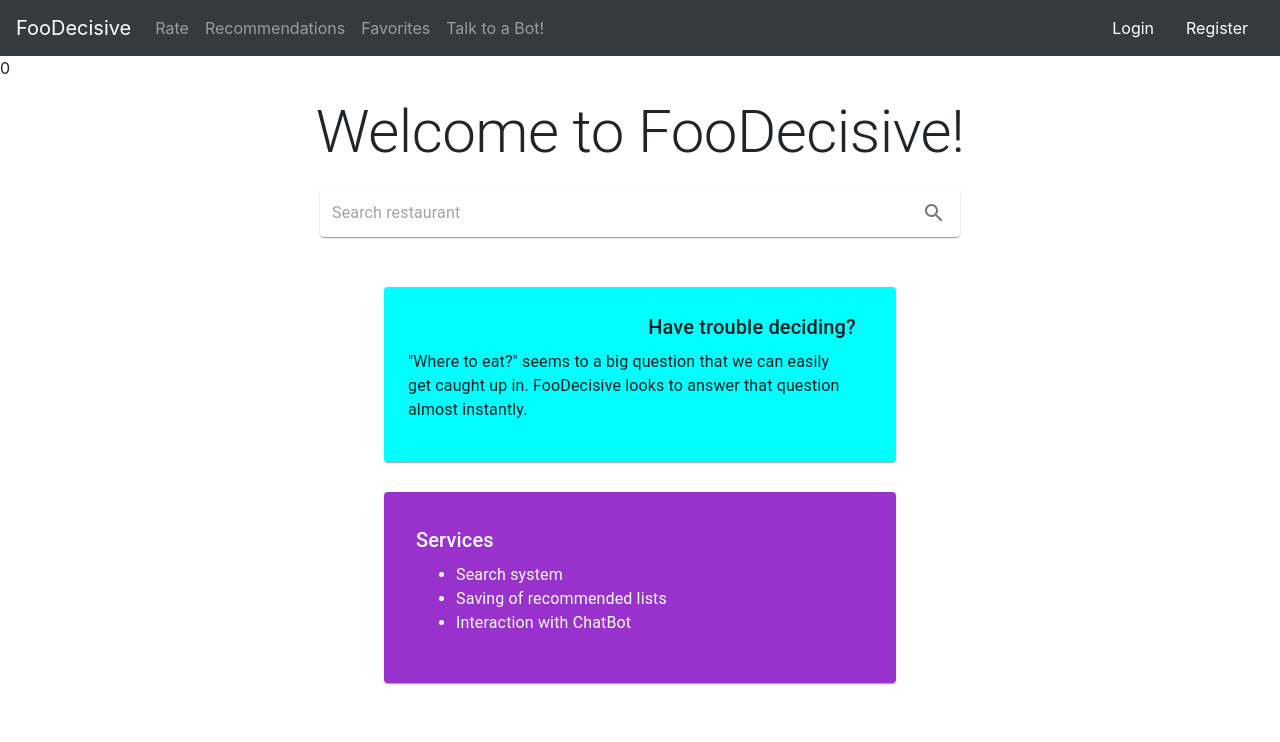
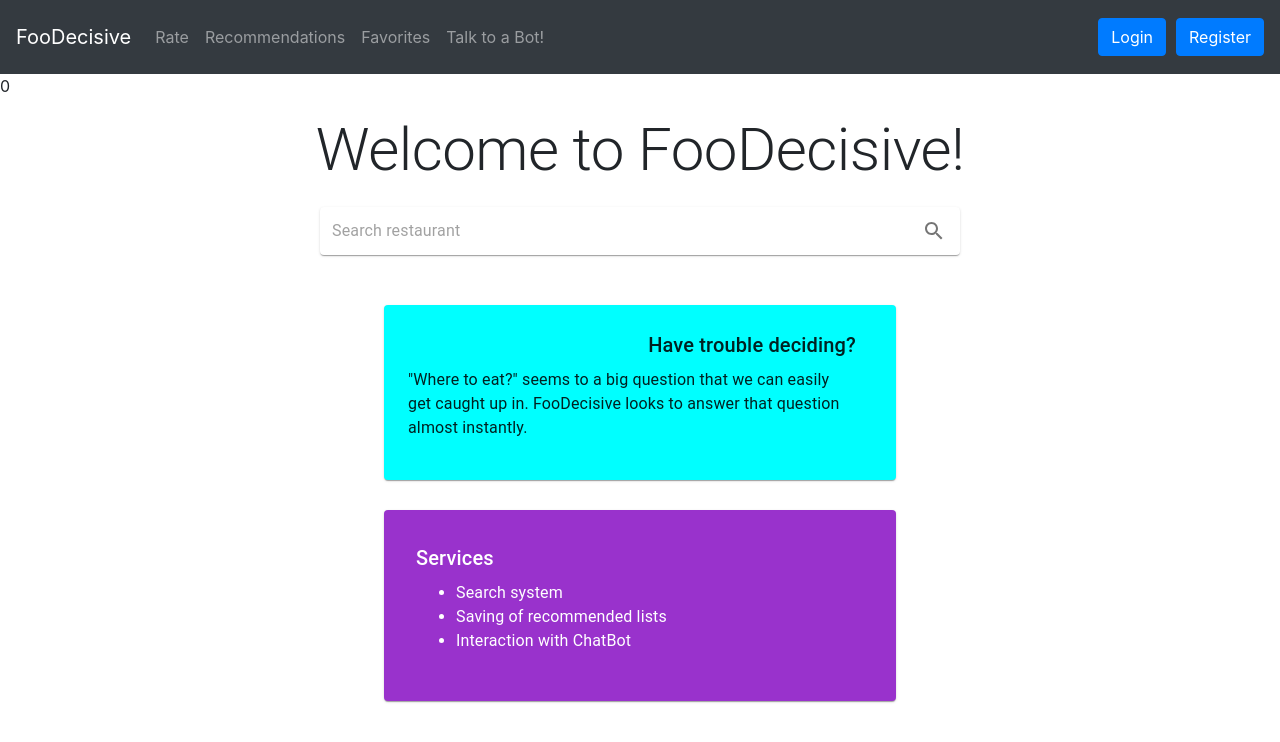
Before and after one commit to csce-capstone-project/FooDecisive, a React (Create React App) app in the folder frontend/: page / in a window 1280 px wide. Shown: the top 742 px of the page. Built offline with nearby package versions, Linux system fonts and the light colour scheme; no server answers.

Commit message:
login/register buttons

```diff
--- a/frontend/src/App.js
+++ b/frontend/src/App.js
@@ -4,6 +4,7 @@ import { Home } from './components/Home/Home'
 import { HomeNavBar } from './components/NavBar/NavBar'
 import { Rate } from './components/Rate/Rate'
 import { Login } from './components/Login/Login'
+import { Search } from './components/BigSearchBar/Search'
 
 function App() {
   return (
@@ -14,6 +15,7 @@ function App() {
         <Route exact path='/' component={Home}/>
         <Route path='/rate' component={Rate}/>
         <Route path='/login' component={Login}/>
+        <Route path='/search' component={Search}/>
       </Switch>
     </div>
     </BrowserRouter>
--- a/frontend/src/components/BigSearchBar/BigSearchBar.js
+++ b/frontend/src/components/BigSearchBar/BigSearchBar.js
@@ -1,4 +1,4 @@
-import React from 'react'
+import React, { useState } from 'react'
 import { makeStyles } from '@material-ui/core/styles';
 import Paper from '@material-ui/core/Paper';
 import InputBase from '@material-ui/core/InputBase';
@@ -28,15 +28,31 @@ const useStyles = makeStyles((theme) => ({
 
 export function BigSearchBar() {
   const classes = useStyles();
+  const [entry, setEntry] = useState("");
+
+  function validate(){
+    return entry.length > 0;
+  }
+
+  function handleSubmit(){
+    console.log(entry);
+  }
+
+  function onKeyUp(event) {
+    if (event.charCode === 13) {
+      this.setState({ inputValue: event.target.value });
+    }
+  }
 
   return (
-    <Paper component="form" className={classes.root}>
+    <Paper component="form" className={classes.root} onSubmit={handleSubmit}>
       <InputBase
         className={classes.input}
         placeholder="Search restaurant"
         inputProps={{ 'aria-label': 'big-search' }}
+        onKeyPress={onKeyUp}
       />
-      <IconButton type="submit" className={classes.iconButton} aria-label="search">
+      <IconButton type="submit" className={classes.iconButton} aria-label="search" href='/search'>
         <SearchIcon />
       </IconButton>
     </Paper>
--- /dev/null
+++ b/frontend/src/components/BigSearchBar/Search.js
@@ -0,0 +1,9 @@
+import React from 'react'
+
+export function Search() {
+    return(
+        <div>
+            Search page in construction!
+        </div>
+    );
+}
--- a/frontend/src/components/NavBar/NavBar.js
+++ b/frontend/src/components/NavBar/NavBar.js
@@ -1,5 +1,5 @@
 import React from 'react'
-import { Navbar, Nav, NavDropdown} from 'react-bootstrap';
+import { Navbar, Nav, NavDropdown, Button} from 'react-bootstrap';
 
 export function HomeNavBar() {
       return (
@@ -13,8 +13,8 @@ export function HomeNavBar() {
                   <Nav.Link href="/favs">Favorites</Nav.Link>
                   <Nav.Link href="/bot">Talk to a Bot!</Nav.Link>
                 </Nav>
-                <Nav.Link href="/login" style={{ color: '#FFF'}}>Login</Nav.Link>
-                <Nav.Link href="/register" style={{ color: '#FFF' }}>Register</Nav.Link>
+                <Button href="/login" style={{ color: '#FFF', margin:'10px'}}>Login</Button>
+                <Button href="/register" style={{ color: '#FFF' }}>Register</Button>
             </Navbar.Collapse>
         </Navbar>
       );
```
Also changed, not shown: 2 other files (tests, documents, lock files or other folders).
